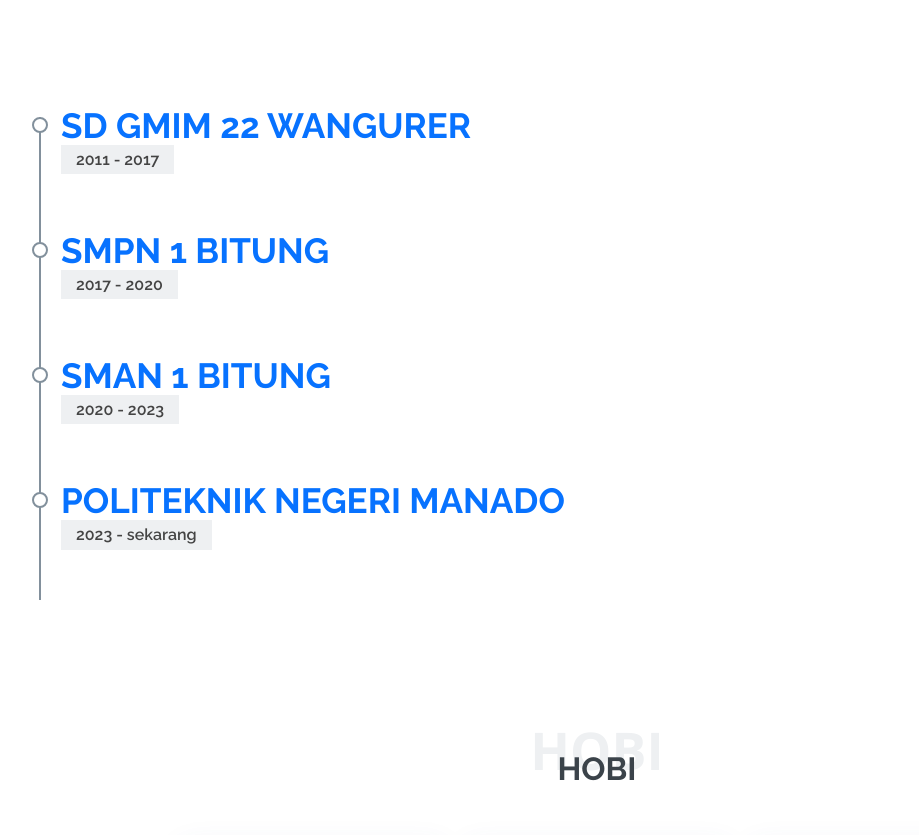
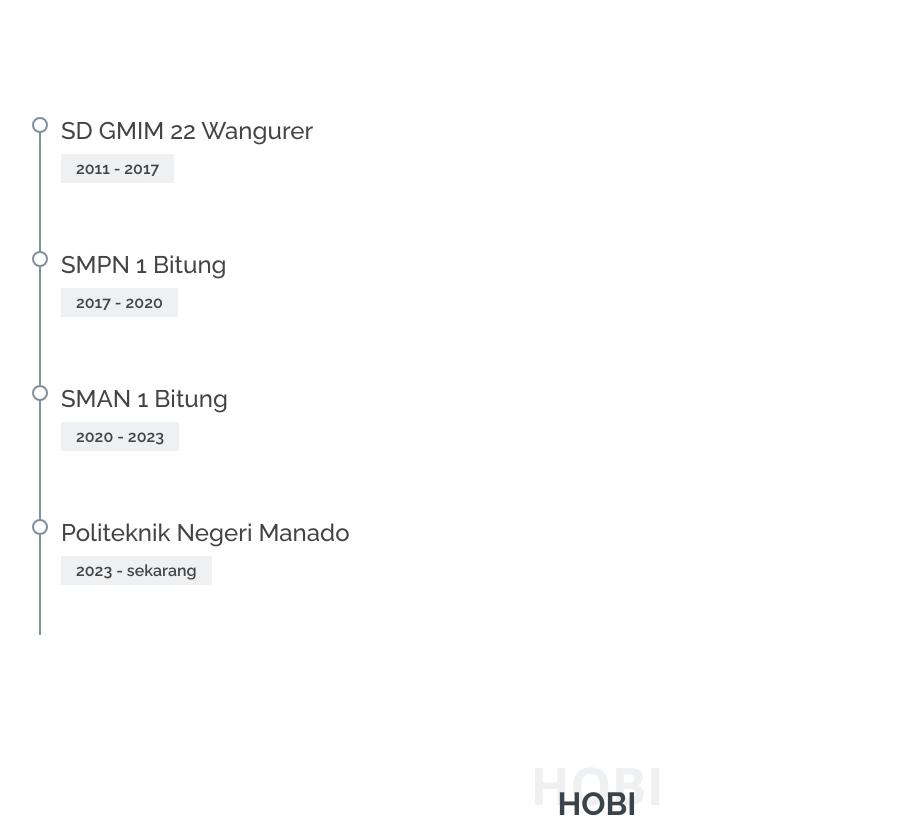
Before and after one commit to JonathanRuben18/Jonathan.github.io, a plain HTML site: page index.html in a window 1280 px wide. Shown: the part 2051-2886 px from the top of the page, without its empty margins (43-962 px from the left). Drawn offline with nearby package versions, Linux system fonts and the light colour scheme.

Commit message:
index.html

```diff
--- a/index.html
+++ b/index.html
@@ -167,19 +167,19 @@
 
             <br><br><br>
             <div class="resume-item">
-              <h1>SD GMIM 22 Wangurer</h1>
+              <h4>SD GMIM 22 Wangurer</h4>
               <h5>2011 - 2017</h5>
             </div>
             <div class="resume-item">
-              <h1>SMPN 1 Bitung</h1>
+              <h4>SMPN 1 Bitung</h4>
               <h5>2017 - 2020</h5>
             </div>
             <div class="resume-item">
-              <h1>SMAN 1 Bitung</h1>
+              <h4>SMAN 1 Bitung</h4>
               <h5>2020 - 2023</h5>
             </div>
             <div class="resume-item">
-              <h1>Politeknik Negeri Manado</h1>
+              <h4>Politeknik Negeri Manado</h4>
               <h5>2023 - sekarang</h5>
             </div>
           </div>
```
